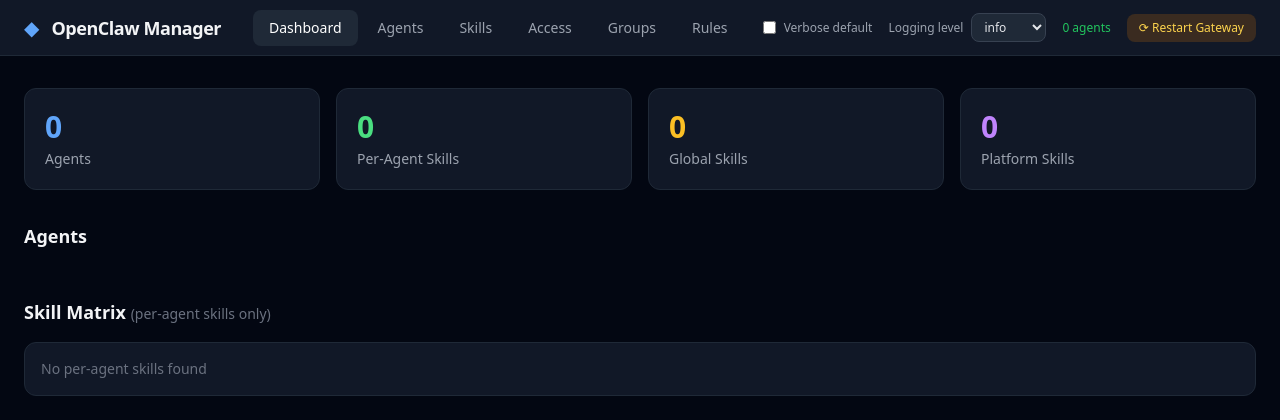
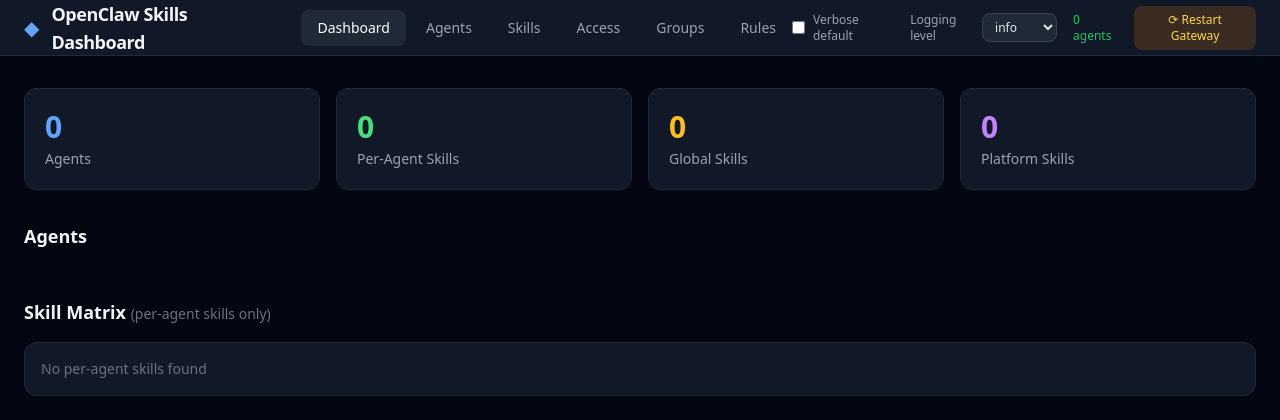
Before and after one commit to chrisbuetti/openclaw-skills-ui, a FastAPI app: page / in a window 1280 px wide. Shown: the top 420 px of the page. Run offline with FastAPI, Linux system fonts and the light colour scheme; some libraries are stand-ins or nearby versions.

Commit message:
cosmetic: Update dashboard branding text for clarity
CHANGE:
- Updated page title and logging prefix from 'OpenClaw Manager' to 'OpenClaw Skills Dashboard'
- This better reflects the UI's actual purpose: managing and visualizing skills across the platform

FILES MODIFIED:
- templates/index.html (2 occurrences updated)

REASONING:
The original branding was generic. 'OpenClaw Skills Dashboard' is more descriptive and helps users immediately understand what the interface is for. This is a pure cosmetic change with no functional impact.

TESTING:
- No changes to functionality or API
- Browser branding only
- No changes to HTML structure or JavaScript logic

```diff
--- a/templates/index.html
+++ b/templates/index.html
@@ -121,7 +121,7 @@
     </button>
     <div class="flex items-center gap-3">
       <span class="text-blue-400 text-xl">◆</span>
-      <span class="text-lg font-semibold tracking-tight brand-title">OpenClaw Manager</span>
+      <span class="text-lg font-semibold tracking-tight brand-title">OpenClaw Skills Dashboard</span>
     </div>
     <div class="flex ml-8 gap-1" id="mobile-nav">
       <button onclick="navigate('dashboard')" id="nav-dashboard" class="nav-btn px-4 py-2 text-sm font-medium rounded-lg transition">Dashboard</button>
@@ -398,7 +398,7 @@ function hideLoading() {
 
 function vlog(...args) {
   if (!state.settings?.verbose_logging) return;
-  console.log('[OpenClaw Manager]', ...args);
+  console.log('[OpenClaw Skills Dashboard]', ...args);
 }
 
 // ═══════════════════════════════════════════════════════════
```
